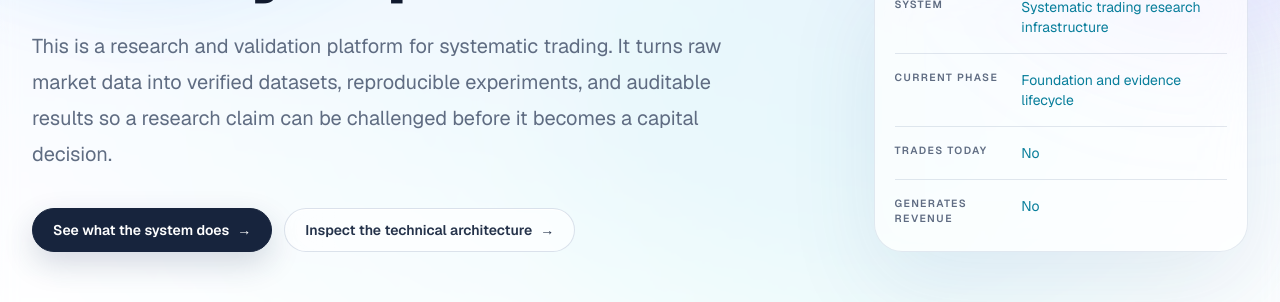
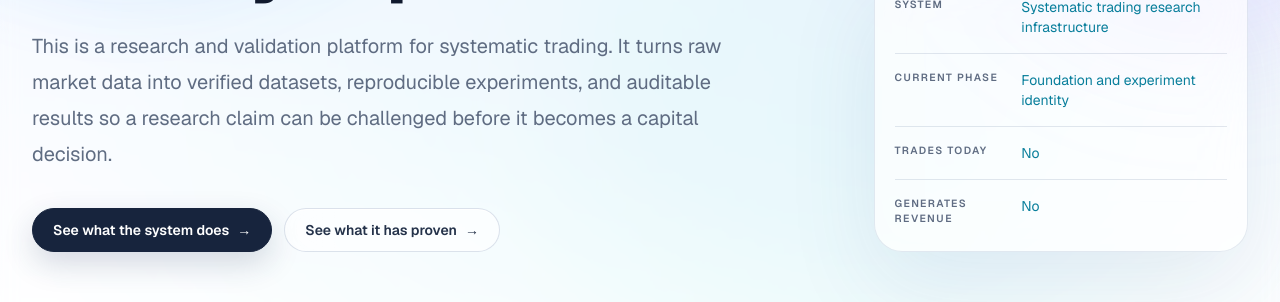
Before and after one commit to MeanyDeany/woosub-shin, a Next.js app: page /projects/multi-asset-research-lab in a window 1280 px wide. Shown: the part 466-768 px from the top of the page. Built offline with nearby package versions, Linux system fonts and the light colour scheme.

Commit message:
Add failure museum roadmap and FAQ

```diff
--- a/app/projects/multi-asset-research-lab/page.tsx
+++ b/app/projects/multi-asset-research-lab/page.tsx
@@ -111,6 +111,141 @@ const milestones = [
   "Bounded run deserialization and offline verify-run CLI",
 ] as const;
 
+const failureMuseum = [
+  {
+    trigger: "TLS transport failure",
+    response: "The request stopped and produced no dataset or run bundle.",
+    lesson: "Unavailable data is not silently converted into research evidence.",
+  },
+  {
+    trigger: "Corrupted or oversized JSON",
+    response: "Bounded parsing rejected the input with a sanitized failure.",
+    lesson: "A file existing on disk is not enough for the system to trust it.",
+  },
+  {
+    trigger: "Unexpected file inside a run",
+    response: "Exact-tree verification rejected the completed directory.",
+    lesson: "Extra evidence cannot be slipped into an already defined run.",
+  },
+  {
+    trigger: "Symlink or path indirection",
+    response: "The loader refused ambiguous and redirected filesystem paths.",
+    lesson: "Convenient path resolution does not outrank evidence identity.",
+  },
+  {
+    trigger: "Hash or observation mismatch",
+    response: "Canonical identity reconciliation failed closed.",
+    lesson: "Labels, filenames, and completion markers cannot overrule the bytes.",
+  },
+  {
+    trigger: "Broken output stream",
+    response: "The CLI returned a stable unexpected-failure boundary.",
+    lesson: "Even reporting failures remain visible instead of looking successful.",
+  },
+] as const;
+
+const roadmap = [
+  {
+    index: "01",
+    title: "Research contracts",
+    detail: "Asset, dataset, cost, session, environment, and experiment declarations.",
+    status: "Complete",
+    tone: "emerald" as const,
+  },
+  {
+    index: "02",
+    title: "Market-data evidence",
+    detail: "Controlled public capture, exact bytes, canonical normalization, and verification.",
+    status: "Complete",
+    tone: "emerald" as const,
+  },
+  {
+    index: "03",
+    title: "Verifiable run bundles",
+    detail: "Atomic publication, exact-tree checks, bounded reload, and offline verification.",
+    status: "Complete",
+    tone: "emerald" as const,
+  },
+  {
+    index: "04",
+    title: "Experiment run and result identity",
+    detail: "Deterministic contracts for binding experiments to observations and typed metrics.",
+    status: "In progress",
+    tone: "cyan" as const,
+  },
+  {
+    index: "05",
+    title: "Synthetic experiment runner",
+    detail: "A tightly bounded in-memory proof before historical research execution.",
+    status: "Planned",
+    tone: "blue" as const,
+  },
+  {
+    index: "06",
+    title: "Historical multi-asset validation",
+    detail: "Time-respecting experiments across additional assets after the runner is proven.",
+    status: "Planned",
+    tone: "blue" as const,
+  },
+  {
+    index: "07",
+    title: "Paper evaluation",
+    detail: "Requires separate evidence, controls, and an explicit future review.",
+    status: "Not approved",
+    tone: "amber" as const,
+  },
+  {
+    index: "08",
+    title: "Live trading",
+    detail: "Not part of the current system and not authorized by research progress.",
+    status: "Not approved",
+    tone: "amber" as const,
+  },
+] as const;
+
+const faq = [
+  {
+    question: "Does the system trade?",
+    answer:
+      "No. It does not place orders, manage positions, connect to a broker, or provide entry and short permission.",
+  },
+  {
+    question: "Does it make money today?",
+    answer:
+      "No. There is no live trading, fund, signal subscription, or software revenue. The current output is research infrastructure and verifiable evidence.",
+  },
+  {
+    question: "Why build infrastructure before strategies?",
+    answer:
+      "A profitable-looking backtest is weak evidence when the data, code, assumptions, and result history cannot be reproduced. The lab builds those controls first.",
+  },
+  {
+    question: "Why start with BTCUSDT?",
+    answer:
+      "It provides a continuous, liquid, public-data environment for proving the first end-to-end lifecycle. It is a controlled starting point, not the final asset universe.",
+  },
+  {
+    question: "Why call it multi-asset with one concrete adapter?",
+    answer:
+      "The contracts and evidence model are asset-neutral. Multi-asset capability is an architecture under validation, not a claim that multiple assets are already running.",
+  },
+  {
+    question: "Is this a finished product?",
+    answer:
+      "No. It is an active proprietary research build. The website documents what is operational, what remains planned, and what is explicitly not approved.",
+  },
+  {
+    question: "Is the source code public?",
+    answer:
+      "The core research implementation is private. This public site presents the architecture, demonstrated boundaries, and research progression without exposing operational internals.",
+  },
+  {
+    question: "What must happen before paper or live trading?",
+    answer:
+      "The project would need completed experiment contracts, a bounded runner, historical and forward validation, operational controls, and a separate explicit approval process. Research progress alone grants no permission.",
+  },
+] as const;
+
 const boundaries = [
   "No experiment execution yet",
   "No feature or model runner",
@@ -155,14 +290,14 @@ export default function MultiAssetResearchLabPage() {
             <CtaLink href="#what-it-is" kind="primary">
               See what the system does
             </CtaLink>
-            <CtaLink href="#architecture" kind="secondary">
-              Inspect the technical architecture
+            <CtaLink href="#proof" kind="secondary">
+              See what it has proven
             </CtaLink>
           </>
         }
         metadata={[
           { label: "System", value: "Systematic trading research infrastructure" },
-          { label: "Current phase", value: "Foundation and evidence lifecycle" },
+          { label: "Current phase", value: "Foundation and experiment identity" },
           { label: "Trades today", value: "No" },
           { label: "Generates revenue", value: "No" },
         ]}
@@ -359,6 +494,79 @@ export default function MultiAssetResearchLabPage() {
       </EditorialSection>
 
       <EditorialSection
+        id="proof"
+        accent="amber"
+        eyebrow="Proof, not profit"
+        title="Failures the system refused to hide"
+        intro="These are not hypothetical slogans. They are classes of failure the current implementation has been designed and tested to reject without manufacturing successful-looking evidence."
+        tone="warm"
+      >
+        <div className="grid gap-5 md:grid-cols-2 xl:grid-cols-3">
+          {failureMuseum.map((failure, index) => (
+            <article key={failure.trigger} className="glass-panel rounded-[2rem] p-6 sm:p-7">
+              <div className="flex items-center justify-between gap-4">
+                <span className="font-mono text-xs text-[#A85D08]">
+                  {String(index + 1).padStart(2, "0")}
+                </span>
+                <StatusLabel accent="amber">Rejected</StatusLabel>
+              </div>
+              <h3 className="mt-7 text-2xl font-semibold tracking-[-0.03em] text-[#111A2E]">
+                {failure.trigger}
+              </h3>
+              <p className="mt-5 text-sm font-semibold leading-6 text-[#3D4A60]">
+                {failure.response}
+              </p>
+              <p className="mt-3 text-sm leading-6 text-[#657189]">{failure.lesson}</p>
+            </article>
+          ))}
+        </div>
+      </EditorialSection>
+
+      <EditorialSection
+        id="roadmap"
+        accent="blue"
+        eyebrow="Current phase roadmap"
+        title="What is complete, what is next, and what is not approved"
+        intro="The roadmap separates engineering progress from trading permission. Completing a technical layer never automatically unlocks the next operational state."
+        tone="deep"
+      >
+        <ol className="overflow-hidden rounded-[2rem] border border-[#7187AB]/15 bg-white/32">
+          {roadmap.map((stage) => (
+            <li
+              key={stage.index}
+              className="grid gap-5 border-b border-[#7187AB]/14 p-6 last:border-b-0 md:grid-cols-[3rem_minmax(0,1fr)_auto] md:items-center md:p-7"
+            >
+              <span className="font-mono text-xs text-[#2563C9]">{stage.index}</span>
+              <div>
+                <h3 className="text-xl font-semibold text-[#111A2E]">{stage.title}</h3>
+                <p className="mt-2 text-sm leading-6 text-[#657189]">{stage.detail}</p>
+              </div>
+              <StatusLabel accent={stage.tone}>{stage.status}</StatusLabel>
+            </li>
+          ))}
+        </ol>
+      </EditorialSection>
+
+      <EditorialSection
+        id="faq"
+        accent="violet"
+        eyebrow="Direct answers"
+        title="Questions a skeptical visitor should ask"
+        intro="The project is easier to trust when its current limits are answered directly instead of hidden behind architecture diagrams."
+      >
+        <div className="grid gap-4 lg:grid-cols-2">
+          {faq.map((item) => (
+            <article key={item.question} className="glass-panel rounded-[1.75rem] p-6 sm:p-7">
+              <h3 className="text-xl font-semibold tracking-[-0.025em] text-[#111A2E]">
+                {item.question}
+              </h3>
+              <p className="mt-4 text-sm leading-6 text-[#657189]">{item.answer}</p>
+            </article>
+          ))}
+        </div>
+      </EditorialSection>
+
+      <EditorialSection
         id="repository-separation"
         accent="violet"
         eyebrow="Repository boundary"
```
